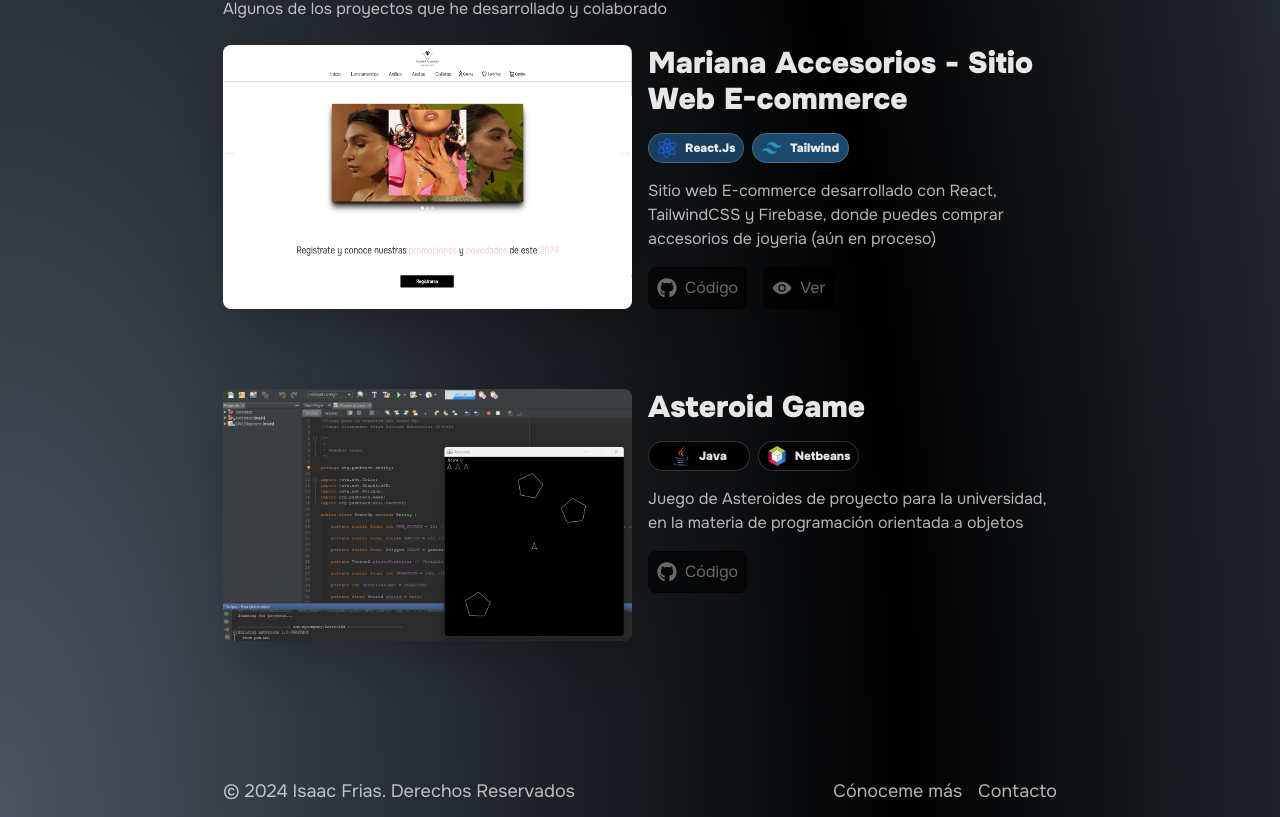
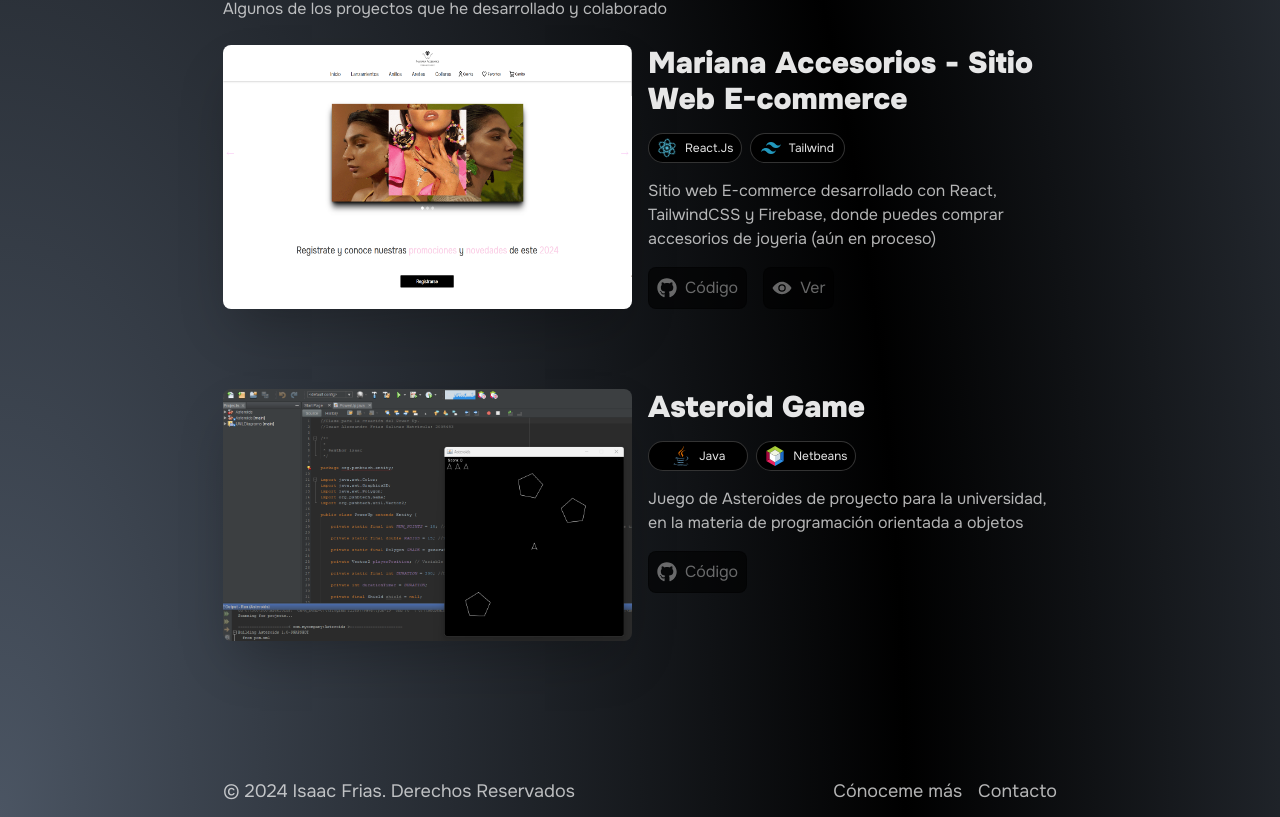
Before and after one commit to Hypeyiii/react_portfolio, a React (Vite) app: page / in a window 1280 px wide. Shown: the part 1950-2767 px from the top of the page. Built offline with nearby package versions, Linux system fonts and the light colour scheme.

Commit message:
Changed avatar on light and dark mode

```diff
--- a/src/App.jsx
+++ b/src/App.jsx
@@ -14,10 +14,12 @@ import Tech from './Tech.jsx';
 import Introduction from './Introduction.jsx';
 import firstProject from './assets/Project-1.png'
 import secondProject from './assets/Project-2.png'
+import modalavatar from './assets/modalavatar.jpg'
 import Java from './assets/java.svg'
+import react from './assets/react.svg'
 import NeatBeans from './assets/netbeans.svg'
 import { RiMenuUnfoldFill, RiMenuFoldLine  } from "react-icons/ri";
-import { FaGithub, FaReact, FaProjectDiagram } from 'react-icons/fa';
+import { FaGithub, FaProjectDiagram } from 'react-icons/fa';
 import { MdDarkMode, MdOutlineLightMode} from "react-icons/md";
 import { TbLanguageOff, TbLanguage } from "react-icons/tb";
 import { SiTailwindcss} from "react-icons/si";
@@ -122,6 +124,9 @@ function App() {
       }
     </div>
     <Introduction
+    avatar={
+      darkMode ? modalavatar : avatar
+    }
       onOpen={openModal}
       modalOpen={modalOpen && (
         <ImageModal
@@ -136,7 +141,7 @@ function App() {
           onClick={openAboutMeModal}
           closeButtonText={languageMode ? "Close" : "Cerrar"}
           >
-            <img src={avatar} alt="Imagen" className={`rounded-full size-48 md:size-80`}/>
+            <img src={darkMode ? modalavatar : avatar} alt="Imagen" className={`rounded-full size-48 md:size-80`}/>
         </ImageModal>
     )}
       nameClass={`${darkMode ? "text-black" : "text-white"}`}
@@ -253,12 +258,12 @@ function App() {
       </div>
         }>
           <TechButtons
-            className={`text-white/90 bg-[#183d5d] ${darkMode ? "border-black/50" : "border-white/20"}`}
+            className={`text-white/90 bg-[#000000] ${darkMode ? "border-black/20" : "border-white/20"}`}
             buttonText={"React.Js"}>
-            <FaReact className='size-5 animate-spin-slow text-blue-600'/>
+            <img src={react} alt="NeatBeans Icon" className='size-5 animate-spin-slow' />
           </TechButtons>
           <TechButtons
-            className={`bg-[#1c496e] text-white/90 ${darkMode ? "border-black/50" : "border-white/20"}`}
+            className={`bg-[#000000] text-white/90 ${darkMode ? "border-black/50" : "border-white/20"}`}
             buttonText={"Tailwind"}>
             <SiTailwindcss className='size-5 text-[#2298BD]'/>
           </TechButtons>
@@ -330,7 +335,9 @@ function App() {
         bgClass={`${darkMode ? "opacity-95 bg-gradient-to-tr from-slate-600 via-black to-slate-600" :
         "opacity-80 bg-gradient-to-br from-slate-900 via-white to-slate-900"}`}
   >
-        <img src={avatar} alt ="Imagen" className={`rounded-full size-40 md:size-48 float-right`}/>
+        <img src={
+          darkMode ? avatar : modalavatar
+        } alt ="Imagen" className={`rounded-full size-40 md:size-48 float-right`}/>
     </AboutMeModal>
   )}
   </div>
--- a/src/Components/TechButton.jsx
+++ b/src/Components/TechButton.jsx
@@ -1,7 +1,7 @@
 const Buttons = ({buttonText, children, className}) => {
     return (
             <div className={`default-styles ${className} py-1 col-span-1 px-2 rounded-full border flex flex-row gap-x-2 items-center justify-center
-                            text-xs font-bold`}>
+                            text-xs `}>
                 {children}
                 {buttonText}
             </div>
--- a/src/Introduction.jsx
+++ b/src/Introduction.jsx
@@ -1,10 +1,9 @@
 import ButtonCompany from './Components/Button';
 import { FaDiscord, FaGithub, FaLinkedin, FaWhatsapp } from 'react-icons/fa';
-import avatar from './assets/avatar.jpg';
 import { BiLogoGmail } from 'react-icons/bi';
 
 function Introduction ({ nameText, nameClass, hireText, hireClass, introductionClass, introductionText,
-     companyButtonClass, onOpen, modalOpen}) {
+     companyButtonClass, onOpen, modalOpen, avatar}) {
 
   return (
     <div className='mt-32 flex w-[350px] sm:w-[500px] md:w-[700px] lg:w-[850px] mx-auto flex-col px-2'>
```
Also changed, not shown: src/assets/modalavatar.jpg (added), src/assets/react.svg (added).
